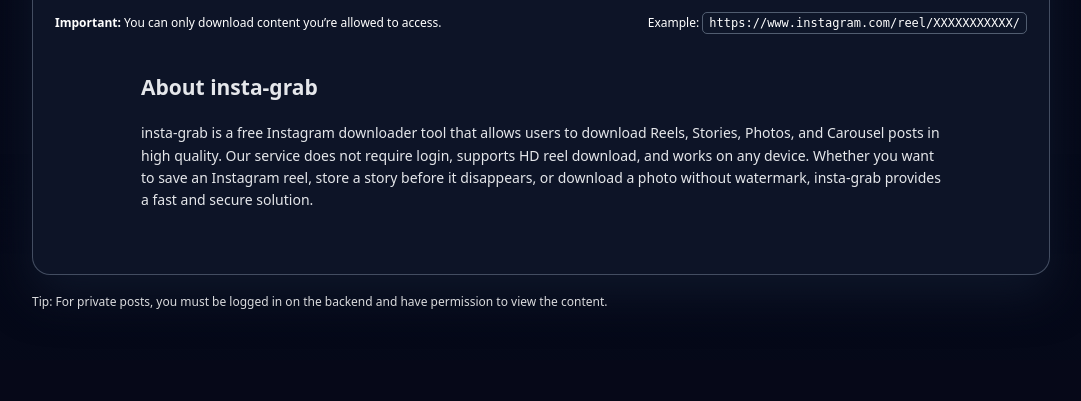
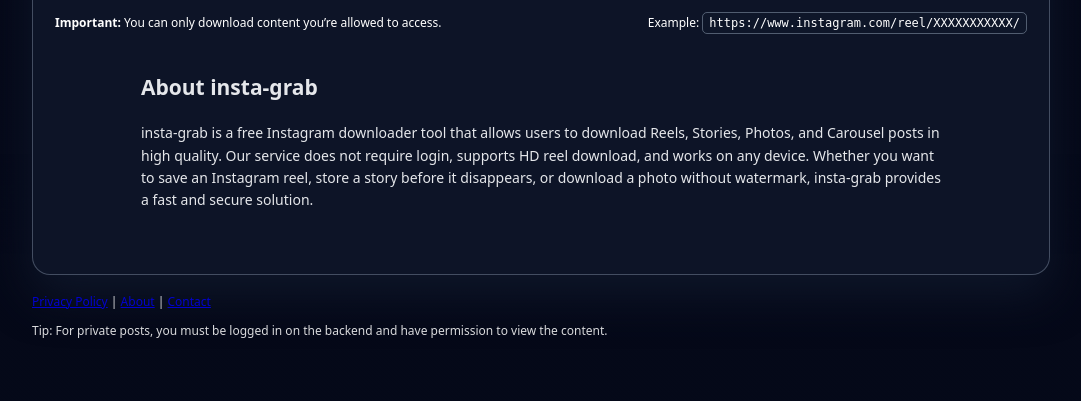
Before and after one commit to devilyuvraj11/Instagrab, a Flask app: page / in a window 1280 px wide. Shown: the part 3746-4147 px from the top of the page, without its empty margins (99-1180 px from the left). Before the commit the page ends 4055 px from the top, so only its background shows below. Run offline with Flask 3, Linux system fonts and the light colour scheme.

Commit message:
Update index.html

```diff
--- a/templates/index.html
+++ b/templates/index.html
@@ -173,7 +173,13 @@
       </section>
 
       <footer class="hint">
-        Tip: For private posts, you must be logged in on the backend and have permission to view the content.
+         <p>
+    <a href="/privacy-policy">Privacy Policy</a> |
+    <a href="/about">About</a> |
+    <a href="/contact">Contact</a>
+  </p>
+  <p>
+        Tip: For private posts, you must be logged in on the backend and have permission to view the content.</p>
       </footer>
     </div>
   </main>
```
